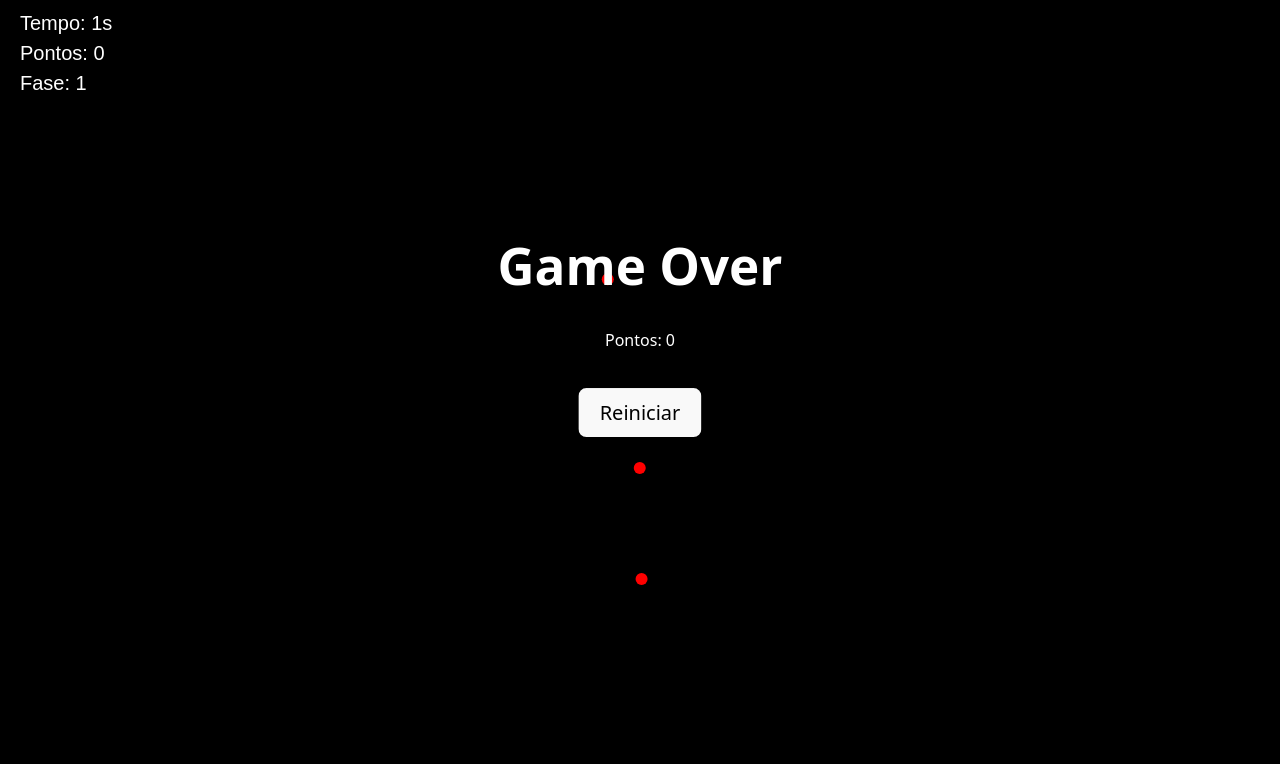
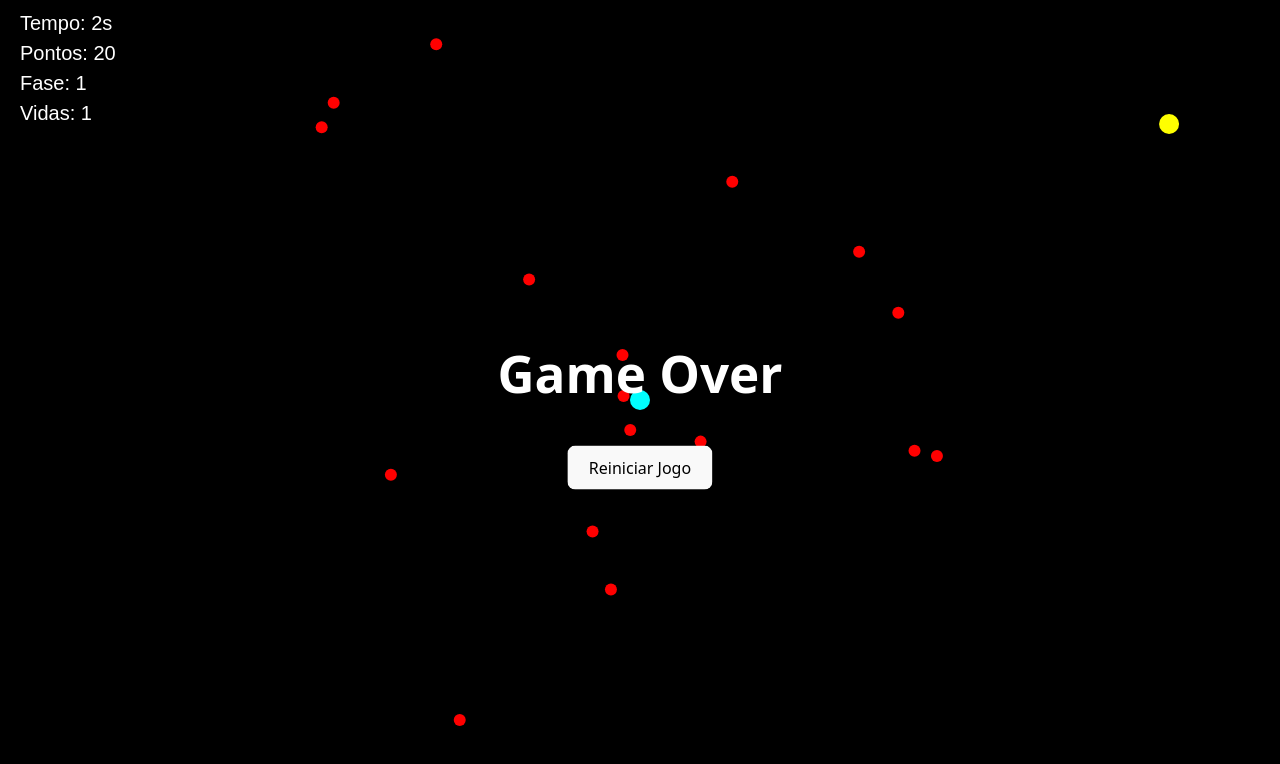
Before and after one commit to EricDRL/BulletHellGameDev, a Vue app: page / in a window 1280 px wide. Both pictures are taken after a click on the button "Iniciar Jogo". Shown: the top 764 px of the page. Built offline with nearby package versions, Linux system fonts and the light colour scheme.

Commit message:
add-life

```diff
--- a/src/components/GameCanvas.vue
+++ b/src/components/GameCanvas.vue
@@ -1,25 +1,18 @@
 <template>
   <div>
-    <!-- Menu -->
-    <div v-if="estado === 'menu'" class="menu">
-      <h1 style="color: white">Bullet Hell</h1>
-      <button @click="iniciarJogo">Iniciar Jogo</button>
-    </div>
-
-    <!-- Canvas -->
     <canvas
-      v-if="estado === 'jogando' || estado === 'gameover'"
       ref="canvas"
       :width="width"
       :height="height"
-      style="background: black; cursor: none; position: absolute; top: 0; left: 0;"
+      style="background: black; cursor: none;"
     ></canvas>
-
-    <!-- Game Over -->
-    <div v-if="estado === 'gameover'" class="menu">
-      <h1 style="color: white">Game Over</h1>
-      <p style="color: white">Pontos: {{ pontos }}</p>
-      <button @click="reiniciarJogo">Reiniciar</button>
+    <div v-if="estado === 'menu'" class="menu">
+      <h1 style="color: white;">Jogo Bullet Hell</h1>
+      <button @click="iniciarJogo">Iniciar Jogo</button>
+    </div>
+    <div v-if="estado === 'gameover'" class="gameover">
+      <h1 style="color: white;">Game Over</h1>
+      <button @click="reiniciarJogo">Reiniciar Jogo</button>
     </div>
   </div>
 </template>
@@ -34,6 +27,7 @@ export default {
       playerX: window.innerWidth / 2,
       playerY: window.innerHeight / 2,
       projectiles: [],
+      powerUps: [],
       estado: "menu",
       animationId: null,
       projectileInterval: null,
@@ -42,17 +36,22 @@ export default {
       tempo: 0,
       pontos: 0,
       nivel: 1,
-      velocidadeProjeteis: 3
+      velocidadeProjeteis: 3,
+      vidas: 3,
     };
   },
   methods: {
     iniciarJogo() {
+      this.playerX = this.width / 2;
+      this.playerY = this.height / 2;
       this.projectiles = [];
+      this.powerUps = [];
       this.estado = "jogando";
       this.tempo = 0;
       this.pontos = 0;
       this.nivel = 1;
       this.velocidadeProjeteis = 3;
+      this.vidas = 3;
       this.$nextTick(() => {
         this.setupControles();
         this.iniciarTimer();
@@ -60,19 +59,7 @@ export default {
       });
     },
     reiniciarJogo() {
-      this.playerX = this.width / 2;
-      this.playerY = this.height / 2;
-      this.projectiles = [];
-      this.estado = "jogando";
-      this.tempo = 0;
-      this.pontos = 0;
-      this.nivel = 1;
-      this.velocidadeProjeteis = 3;
-      this.$nextTick(() => {
-        this.setupControles();
-        this.iniciarTimer();
-        this.iniciarLoop();
-      });
+      this.iniciarJogo();
     },
     setupControles() {
       window.addEventListener("keydown", (e) => {
@@ -86,24 +73,27 @@ export default {
       clearInterval(this.tempoInterval);
       this.tempoInterval = setInterval(() => {
         this.tempo++;
-        if (this.tempo % 5 === 0 && this.nivel < 5) {
+        if (this.tempo % 15 === 0 && this.nivel < 5) {
           this.nivel++;
-          this.pontos += 100;
+          this.pontos += 25; // Pontos ao passar de fase
           this.velocidadeProjeteis += 1;
         }
+        this.pontos += 10; // Pontos a cada 5 segundos
       }, 1000);
     },
     iniciarLoop() {
       const canvas = this.$refs.canvas;
       const ctx = canvas.getContext("2d");
 
-      // Criação de projéteis
       const createProjectiles = () => {
         if (this.estado !== "jogando") return;
+
+        const quantidade = 2 + Math.floor(Math.random() * 3); // 2 a 4 projéteis
+        for (let i = 0; i < quantidade; i++) {
           const angle = Math.random() * 2 * Math.PI;
-        const distance = 200;
-        const startX = this.playerX + distance * Math.cos(angle);
-        const startY = this.playerY + distance * Math.sin(angle);
+          const spawnDistance = 300 + Math.random() * 200;
+          const startX = this.playerX + spawnDistance * Math.cos(angle);
+          const startY = this.playerY + spawnDistance * Math.sin(angle);
 
           const dx = this.playerX - startX;
           const dy = this.playerY - startY;
@@ -114,11 +104,30 @@ export default {
             y: startY,
             r: 6,
             xVel: (dx / length) * this.velocidadeProjeteis,
-          yVel: (dy / length) * this.velocidadeProjeteis
+            yVel: (dy / length) * this.velocidadeProjeteis,
           });
+        }
       };
 
-      this.projectileInterval = setInterval(createProjectiles, 300);
+      const spawnPowerUp = () => {
+        if (this.estado !== "jogando") return;
+
+        const spawnChance = Math.random();
+        if (spawnChance < 0.05) { // 5% chance de spawnar um power-up a cada ciclo
+          const powerUp = {
+            x: Math.random() * this.width,
+            y: -50,
+            r: 10,
+            type: Math.random() < 0.5 ? "life" : "speed", // Tipo do power-up
+          };
+          this.powerUps.push(powerUp);
+        }
+      };
+
+      this.projectileInterval = setInterval(() => {
+        createProjectiles();
+        spawnPowerUp();
+      }, 300);
 
       const animate = () => {
         if (this.estado !== "jogando") {
@@ -128,25 +137,16 @@ export default {
           return;
         }
 
-        // Movimentação
         const speed = 5;
         if (this.keysPressed["ArrowUp"] || this.keysPressed["w"]) this.playerY -= speed;
         if (this.keysPressed["ArrowDown"] || this.keysPressed["s"]) this.playerY += speed;
         if (this.keysPressed["ArrowLeft"] || this.keysPressed["a"]) this.playerX -= speed;
         if (this.keysPressed["ArrowRight"] || this.keysPressed["d"]) this.playerX += speed;
 
-        // Limites
         this.playerX = Math.max(10, Math.min(this.width - 10, this.playerX));
         this.playerY = Math.max(10, Math.min(this.height - 10, this.playerY));
 
         ctx.clearRect(0, 0, this.width, this.height);
-
-        // Desenha jogador
-        ctx.beginPath();
-        ctx.arc(this.playerX, this.playerY, 10, 0, Math.PI * 2);
-        ctx.fillStyle = "cyan";
-        ctx.fill();
-        ctx.closePath();
 
         // HUD
         ctx.fillStyle = "white";
@@ -154,8 +154,16 @@ export default {
         ctx.fillText(`Tempo: ${this.tempo}s`, 20, 30);
         ctx.fillText(`Pontos: ${this.pontos}`, 20, 60);
         ctx.fillText(`Fase: ${this.nivel}`, 20, 90);
+        ctx.fillText(`Vidas: ${this.vidas}`, 20, 120);
 
-        // Atualiza projéteis
+        // Player
+        ctx.beginPath();
+        ctx.arc(this.playerX, this.playerY, 10, 0, Math.PI * 2);
+        ctx.fillStyle = "cyan";
+        ctx.fill();
+        ctx.closePath();
+
+        // Projéteis
         this.projectiles = this.projectiles.filter((p) => {
           p.x += p.xVel;
           p.y += p.yVel;
@@ -165,11 +173,13 @@ export default {
           const distance = Math.hypot(dx, dy);
 
           if (distance < p.r + 10) {
+            this.vidas--;
+            if (this.vidas <= 0) {
               this.estado = "gameover";
+            }
             return false;
           }
 
-          // Define cor baseada na fase
           let cor = "red";
           if (this.nivel === 2) cor = "lime";
           else if (this.nivel === 3) cor = "blue";
@@ -189,32 +199,68 @@ export default {
           );
         });
 
+        // Power-ups
+        this.powerUps = this.powerUps.filter((pu) => {
+          pu.y += 2; // Velocidade do power-up
+
+          // Verificando colisão com o player
+          const dx = pu.x - this.playerX;
+          const dy = pu.y - this.playerY;
+          const distance = Math.hypot(dx, dy);
+
+          if (distance < pu.r + 10) {
+            if (pu.type === "life") {
+              this.vidas++; // Adiciona vida
+            } else if (pu.type === "speed") {
+              this.velocidadeProjeteis += 1; // Aumenta a velocidade dos projéteis
+            }
+            return false; // Remove o power-up após pegar
+          }
+
+          ctx.beginPath();
+          ctx.arc(pu.x, pu.y, pu.r, 0, Math.PI * 2);
+          ctx.fillStyle = "yellow"; // Cor dos power-ups
+          ctx.fill();
+          ctx.closePath();
+
+          return pu.y <= this.height + 50; // Só mantém os power-ups dentro da tela
+        });
+
         this.animationId = requestAnimationFrame(animate);
       };
 
       animate();
-    }
-  }
+    },
+  },
 };
 </script>
 
-<style>
-body {
-  margin: 0;
-  overflow: hidden;
+<style scoped>
+canvas {
+  position: fixed;
+  top: 0;
+  left: 0;
+  width: 100vw;
+  height: 100vh;
+  background: black;
+  cursor: none;
+  z-index: 0;
 }
-.menu {
-  position: absolute;
-  top: 40%;
+
+.menu, .gameover {
+  position: fixed;
+  top: 50%;
   left: 50%;
   transform: translate(-50%, -50%);
+  color: white;
   text-align: center;
-  z-index: 10;
+  z-index: 1;
 }
+
 button {
   padding: 10px 20px;
-  font-size: 20px;
-  margin-top: 20px;
+  font-size: 16px;
+  margin-top: 10px;
   cursor: pointer;
 }
 </style>
```
Lines whose indentation alone changed are shown as unchanged.
